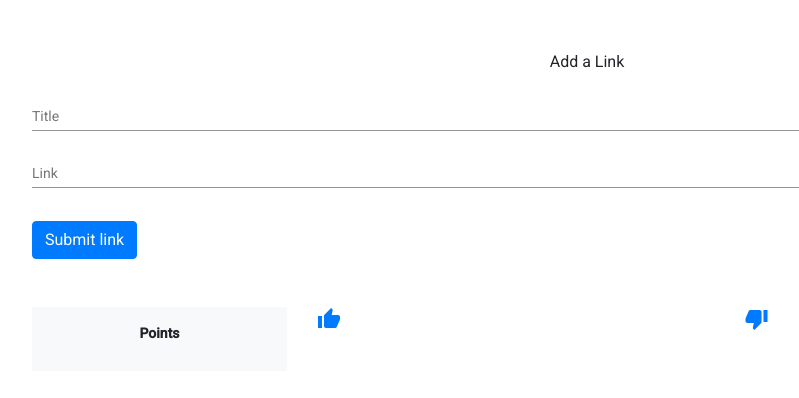
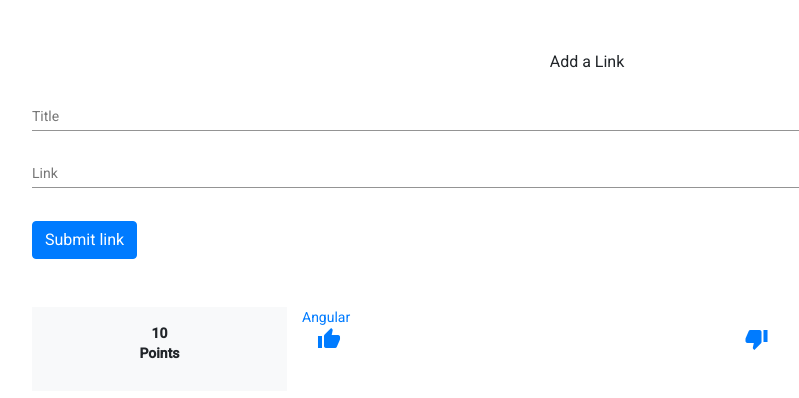
Before and after one commit to ApoorvaJu08/Angular_projects, an Angular app in the folder angular-reddit/: page / in a window 1280 px wide. Shown: the top 398 px of the page, without its empty margins (53-852 px from the left). Built offline with nearby package versions, Linux system fonts and the light colour scheme.

Commit message:
changed view

```diff
--- a/angular-reddit/src/app/article/article.component.html
+++ b/angular-reddit/src/app/article/article.component.html
@@ -4,7 +4,7 @@
 
       <div class="col-md-3">
         <div class="points-div bg-light py-3 px-3 text-center font-weight-bold">
-          <div class="points">{{ votes }}</div>
+          <div class="points">{{ article.votes }}</div>
           <div class="points-label">
             <p>Points</p>
           </div>
@@ -14,7 +14,7 @@
       <div class="col-md-9">
         <div class="description-div">
           <div class="row">
-            <a href="{{ link }}">{{ title }}</a>
+            <a href="{{ article.link }}">{{ article.title }}</a>
           </div>
           <div class="row">
             <div class="col-md-6">
```
